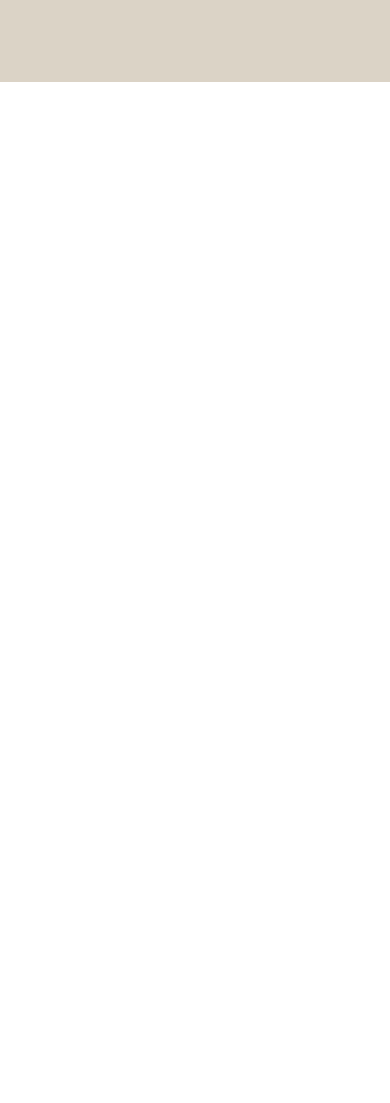
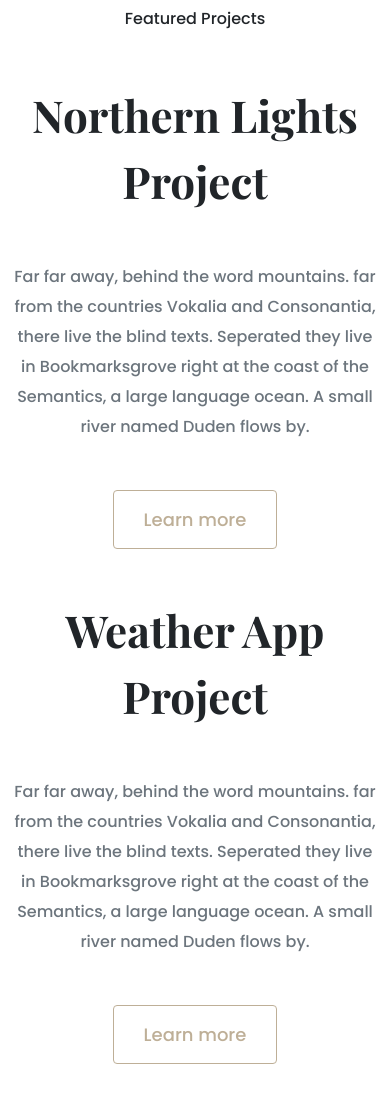
Before and after one commit to jacquelinesz/portfolio-project, a plain HTML site: page index.html in a window 390 px wide. Shown: the part 749-1852 px from the top of the page. Before the commit the page ends 844 px from the top, so only its background shows below. Drawn offline with nearby package versions, Linux system fonts and the light colour scheme.

Commit message:
Added homepage content design

```diff
--- a/index.html
+++ b/index.html
@@ -25,7 +25,6 @@
       href="https://fonts.googleapis.com/css2?family=Playfair+Display:wght@700&family=Poppins:wght@500;700&display=swap"
       rel="stylesheet"
     />
-
     <link rel="stylesheet" href="styles/portfolio.css" />
     <title>Portfolio</title>
   </head>
@@ -36,5 +35,42 @@
       <h2 class="mb-5">Front-end developer based in the United States</h2>
       <div><a href="#" class="btn btn-branding">Contact me</a></div>
     </div>
+    <p class="text-center m-5">Featured Projects</p>
+    <div class="container">
+      <div class="row mb-5">
+        <div class="col d-none d-lg-block">
+          <img src="images/northern-lights.png" class="img-fluid" alt="" />
+        </div>
+        <div class="col">
+          <div class="project-description">
+            <h2 class="mb-5">Northern Lights Project</h2>
+            <p class="mb-5 text-muted">
+              Far far away, behind the word mountains. far from the countries
+              Vokalia and Consonantia, there live the blind texts. Seperated
+              they live in Bookmarksgrove right at the coast of the Semantics, a
+              large language ocean. A small river named Duden flows by.
+            </p>
+            <a href="#" class="btn btn-branding-outline">Learn more</a>
+          </div>
+        </div>
+      </div>
+      <div class="row mb-5">
+        <div class="col">
+          <div class="project-description">
+            <h2 class="mb-5">Weather App Project</h2>
+            <p class="mb-5 text-muted">
+              Far far away, behind the word mountains. far from the countries
+              Vokalia and Consonantia, there live the blind texts. Seperated
+              they live in Bookmarksgrove right at the coast of the Semantics, a
+              large language ocean. A small river named Duden flows by.
+            </p>
+            <a href="#" class="btn btn-branding-outline">Learn more</a>
+          </div>
+        </div>
+        <div class="col d-none d-lg-block">
+          <img src="images/weather-app.png" class="img-fluid" alt="" />
+        </div>
+      </div>
+    </div>
   </body>
 </html>
--- a/styles/portfolio.css
+++ b/styles/portfolio.css
@@ -18,6 +18,14 @@ h6 {
   font-family: var(--heading-font-family);
   font-weight: bold;
 }
+h2 {
+  font-size: 64px;
+}
+p {
+  font-weight: normal;
+  font-size: 16px;
+  line-height: 30px;
+}
 .hero {
   background-color: var(--secondary-color);
   text-align: center;
@@ -29,7 +37,7 @@ h6 {
 }
 .hero h1 {
   font-size: 96px;
-  font-weight: bold;
+  line-height: 1.5;
 }
 .hero h2 {
   font-weight: normal;
@@ -43,3 +51,32 @@ h6 {
   line-height: 27px;
   padding: 15px 30px;
 }
+.btn-branding-outline {
+  color: var(--branding-color);
+  border: 1px solid var(--branding-color);
+  border-radius: 4px;
+  font-size: 18px;
+  line-height: 27px;
+  padding: 15px 30px;
+}
+.project-description {
+  padding: 120px 60px;
+}
+
+@media (max-width: 900px) {
+  h1 {
+    font-size: 44px;
+    line-height: 2;
+  }
+  h2 {
+    font-size: 44px;
+    line-height: 1.5;
+  }
+  .project-description {
+    padding: 0;
+    text-align: center;
+  }
+  .hero {
+    padding: 80px 20px;
+  }
+}
```
Also changed, not shown: images/northern-lights.png (added), images/weather-app.png (added), 1 other file.
